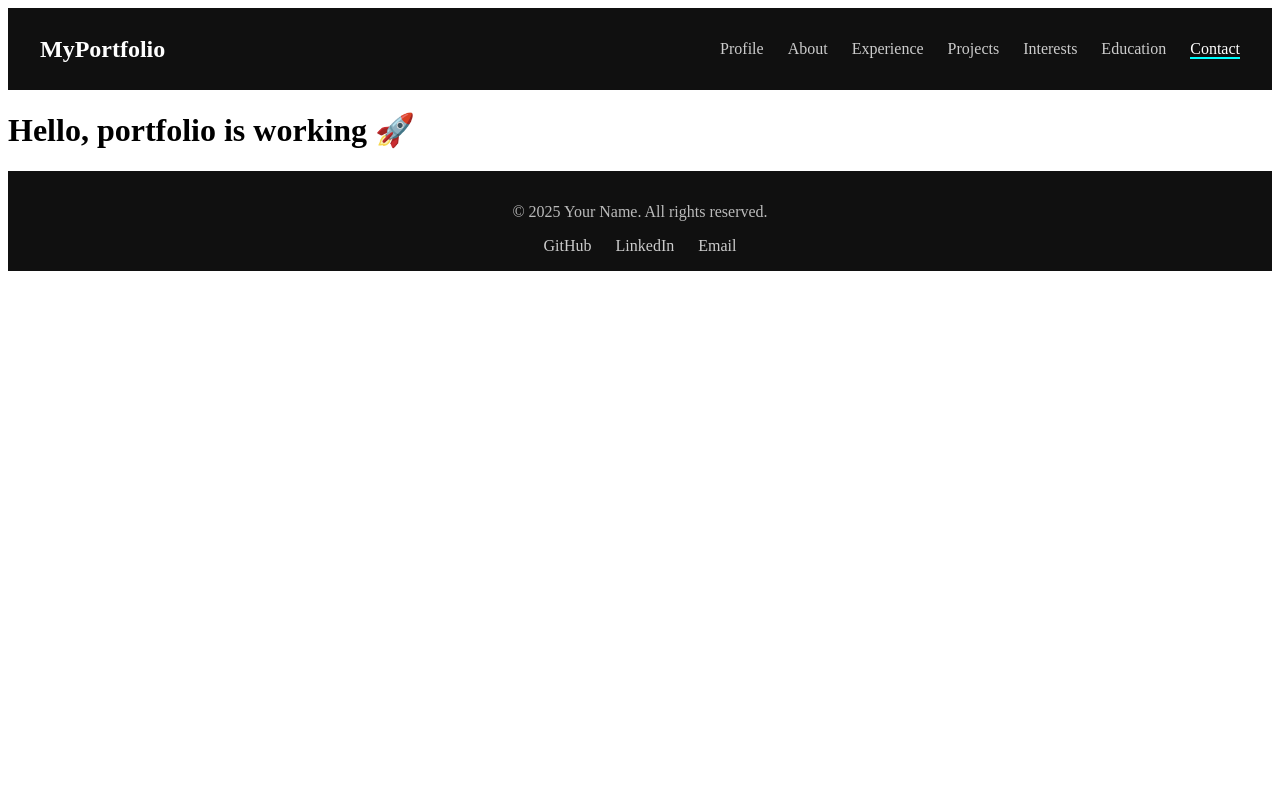
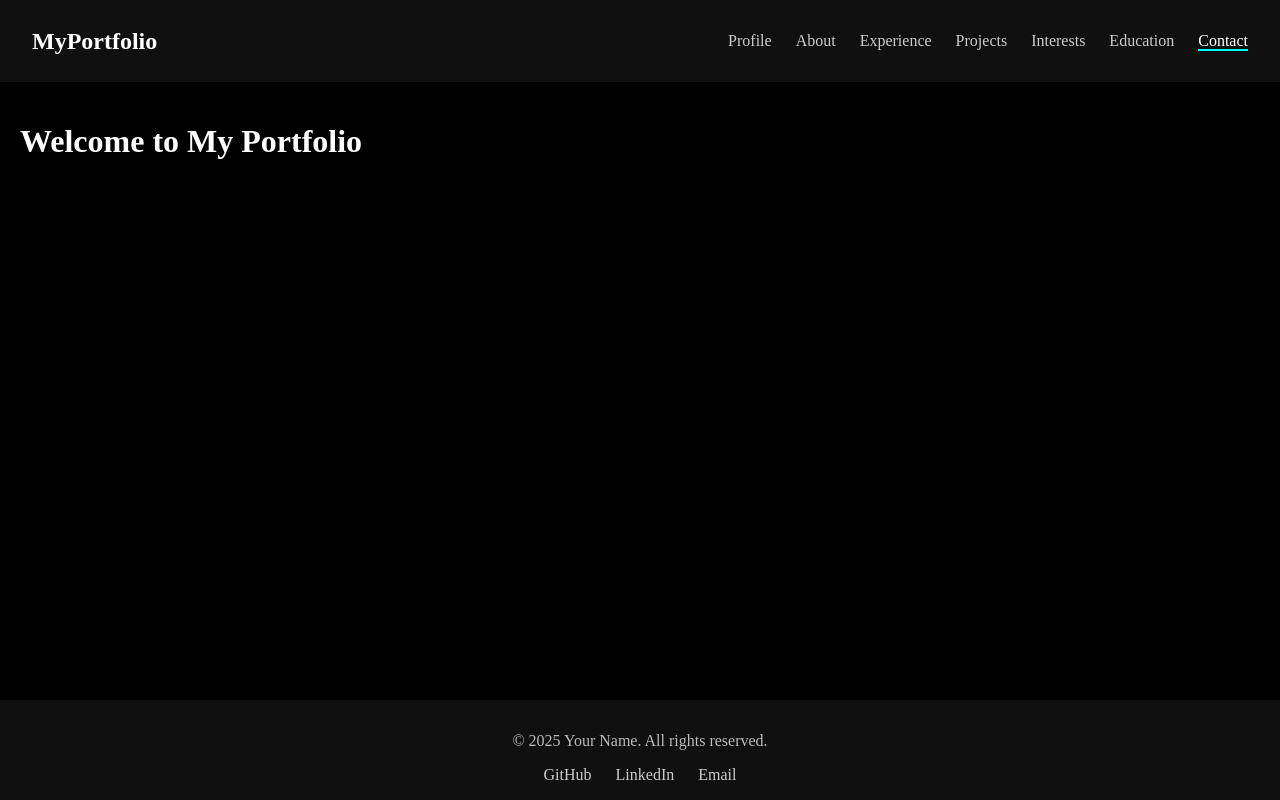
Before and after one commit to Vijaymj09/my-portfolio, a React (Vite) app: page /contact in a window 1280 px wide. Built offline with nearby package versions, Linux system fonts and the light colour scheme.

Commit message:
Add framer-motion dependency, refactor App component structure, and remove unused Home page

```diff
--- a/package.json
+++ b/package.json
@@ -10,6 +10,7 @@
     "preview": "vite preview"
   },
   "dependencies": {
+    "framer-motion": "^12.6.3",
     "react": "^19.0.0",
     "react-dom": "^19.0.0",
     "react-router-dom": "^7.5.0",
--- a/src/App.tsx
+++ b/src/App.tsx
@@ -3,11 +3,14 @@ import Footer from "./components/Footer";
 
 function App() {
   return (
-    <>
+    <div className="app-container">
       <Navbar />
-      <h1>Hello, portfolio is working 🚀</h1>
+      <main className="content">
+        {/* Replace with routed or static content */}
+        <h1 style={{ color: "white" }}>Welcome to My Portfolio</h1>
+      </main>
       <Footer />
-    </>
+    </div>
   );
 }
 
--- /dev/null
+++ b/src/index.css
@@ -0,0 +1,16 @@
+html, body, #root {
+  height: 100%;
+  margin: 0;
+}
+
+.app-container {
+  display: flex;
+  flex-direction: column;
+  min-height: 100vh;
+  background-color: #000; /* Keep background black if needed */
+}
+
+.content {
+  flex: 1;
+  padding: 20px; /* Optional spacing */
+}
--- a/src/main.tsx
+++ b/src/main.tsx
@@ -1,8 +1,8 @@
-// src/main.tsx
 import React from 'react';
 import ReactDOM from 'react-dom/client';
-import App from './App.tsx';
+import App from './App';
 import { BrowserRouter } from 'react-router-dom';
+import './index.css';
 
 ReactDOM.createRoot(document.getElementById('root')!).render(
   <React.StrictMode>
```
Also changed, not shown: src/pages/Home.tsx (deleted), 1 other file (tests, documents, lock files or other folders).
